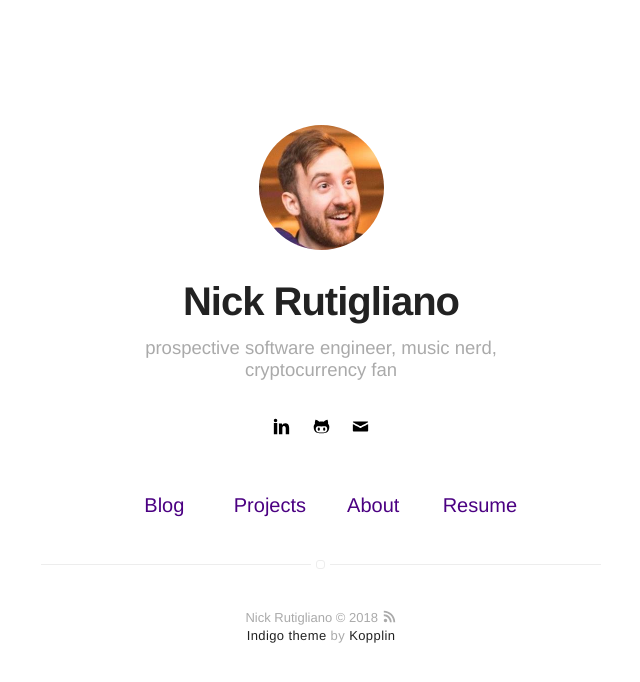
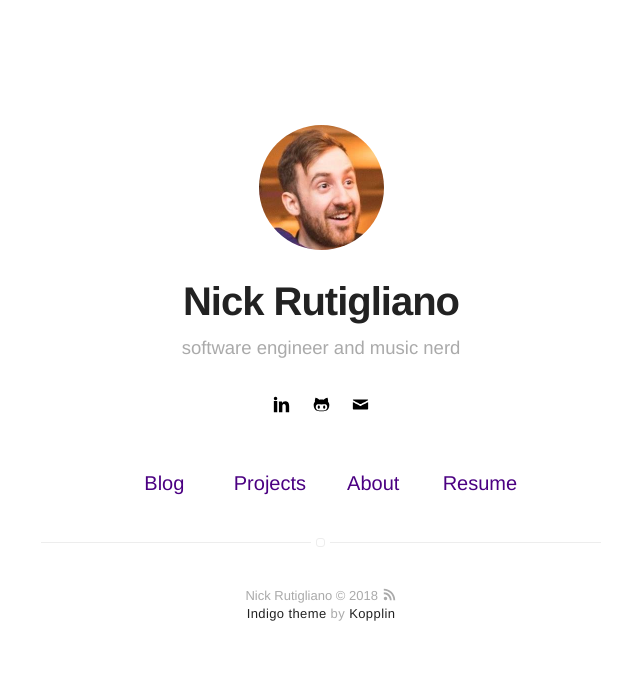
Before and after one commit to rutigs/rutigs.github.io, a Jekyll site: the page built from index.html, in a window 1280 px wide. Shown: the top 682 px of the page, without its empty margins (319-959 px from the left). Built offline with Jekyll 4.4.1, drawn with Linux system fonts in a browser that asks for light colours.

Commit message:
Update _config.yml

```diff
--- a/_config.yml
+++ b/_config.yml
@@ -1,6 +1,6 @@
 # main text of home
 name: Nick Rutigliano
-bio: prospective software engineer, music nerd, cryptocurrency fan
+bio: software engineer and music nerd
 
 # if it's an external image, update below for true
 # better with square images
@@ -27,7 +27,7 @@ email: rutigliano.nick@gmail.com
 authors:
     nickrutigliano:
         name: Nick Rutigliano
-        bio: software engineer, music nerd, cryptocurrency fan
+        bio: software engineer and music nerd
         external-image: false
         picture: assets/images/profile.jpg
 
```
